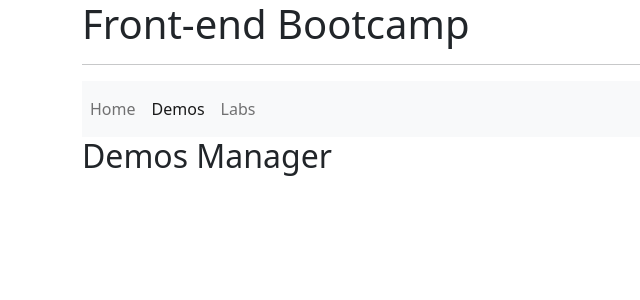
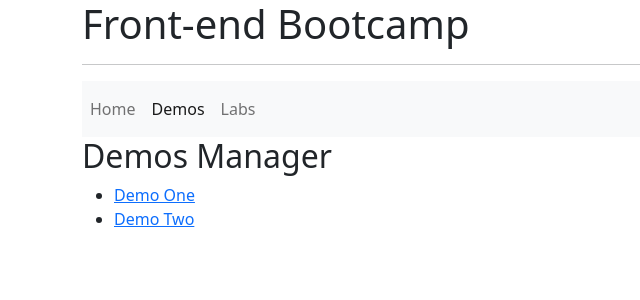
Before and after one commit to speedingplanet/intuit-feb-react, a React (Create React App) app: page /demos in a window 1280 px wide. Shown: the top 300 px of the page, without its empty margins (0-640 px from the left). Built offline with nearby package versions, Linux system fonts and the light colour scheme.

Commit message:
Dynamic routes, not currently working

```diff
--- a/src/App.tsx
+++ b/src/App.tsx
@@ -17,7 +17,7 @@ function App() {
       <Routes>
         <Route path="/" element={<NavbarWithLayout />}>
           <Route index element={<Home />} />
-          <Route path="demos" element={<DemosManager />} />
+          <Route path="demos/*" element={<DemosManager />} />
           <Route path="labs" element={<LabsManager />} />
         </Route>
       </Routes>
--- /dev/null
+++ b/src/demos/DemoOne.tsx
@@ -0,0 +1,7 @@
+import React from 'react';
+
+export default function DemoOne() {
+  return (
+    <div>DemoOne</div>
+  );
+}
--- /dev/null
+++ b/src/demos/DemoTwo.tsx
@@ -0,0 +1,7 @@
+import React from 'react';
+
+export default function DemoTwo() {
+  return (
+    <div>DemoTwo</div>
+  );
+}
--- a/src/demos/DemosManager.tsx
+++ b/src/demos/DemosManager.tsx
@@ -1,8 +1,30 @@
 import React from 'react';
+import { Link, useRoutes } from 'react-router-dom';
 import Header from '../common/Header';
+import { routes } from './demos-routes';
 
 export default function DemosManager() {
+  let rootPath = routes[0].path ?? '';
+  let routeChildren = routes[0].children;
+  let element = useRoutes(routes);
+
   return (
-    <Header level={2} text="Demos Manager" />
+    <>
+      <Header level={2} text="Demos Manager" />
+      <div className="row">
+        <div className="col-3">
+          <ul>
+            {routeChildren?.map((r, index) => (
+              <li key={index}>
+                <Link to={`${rootPath}/${r.path}`}>
+                  {r.label}
+                </Link>
+              </li>
+            ))}
+          </ul>
+        </div>
+        <div className="col">{element}</div>
+      </div>
+    </>
   );
 }
--- /dev/null
+++ b/src/demos/demos-routes.tsx
@@ -0,0 +1,28 @@
+import { NonIndexRouteObject } from 'react-router-dom';
+import DemoOne from './DemoOne';
+import DemoTwo from './DemoTwo';
+
+interface NonIndexRouteObjectWithLabels extends NonIndexRouteObject {
+  label?: string,
+  children?: NonIndexRouteObjectWithLabels[]
+}
+
+let routes: NonIndexRouteObjectWithLabels[] = [
+  {
+    path: '/demos',
+    children: [
+      {
+        path: 'demo-one',
+        element: <DemoOne />,
+        label: 'Demo One',
+      },
+      {
+        path: 'demo-two',
+        element: <DemoTwo />,
+        label: 'Demo Two',
+      },
+    ],
+  },
+];
+
+export { routes };
```
